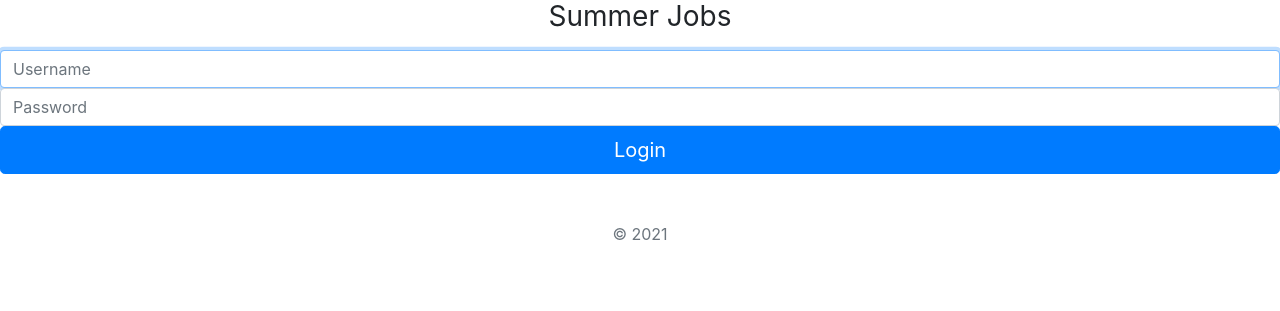
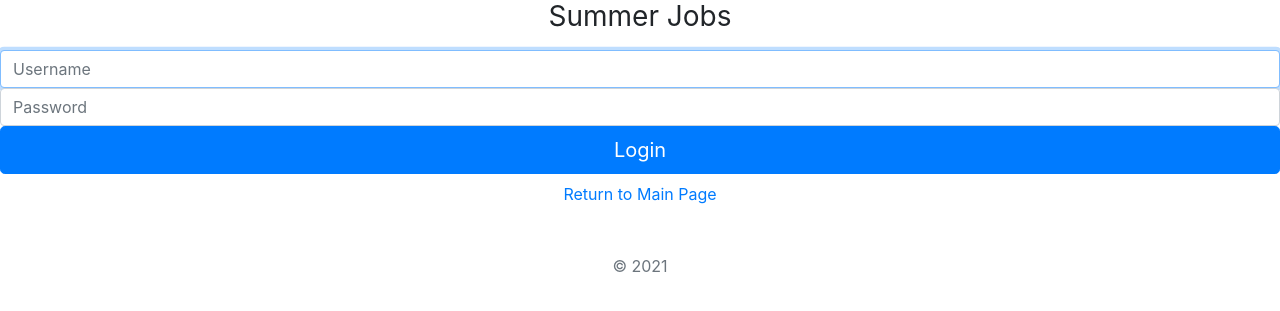
Before and after one commit to Westlake-Student-Council/summer-jobs, a PHP site: page /login.php in a window 1280 px wide. Shown: the top 311 px of the page. Run offline with PHP 8.4, Linux system fonts and the light colour scheme; some libraries are stand-ins or nearby versions.

Commit message:
Update login.php

```diff
--- a/admin/login.php
+++ b/admin/login.php
@@ -56,15 +56,15 @@ if($_SERVER["REQUEST_METHOD"] == "POST") {
     <meta name="viewport" content="width=device-width, initial-scale=1, shrink-to-fit=no">
     <meta name="description" content="">
     <meta name="author" content="Felix Chen">
-    <link rel="icon" href="../assets/images/dog.png">
+    <link rel="icon" href="../assets/images/logo.png">
 
     <title>Summer Jobs Admin Login</title>
 
     <!-- Bootstrap core CSS -->
-    <link href="../assets/libraries/bootstrap.min.css" rel="stylesheet">
+    <link href="../assets/bootstrap/css/bootstrap.min.css" rel="stylesheet">
 
     <!-- Custom styles for this template -->
-    <link href="../stylesheets/signin.css" rel="stylesheet">
+    <link href="../assets/css/signin.css" rel="stylesheet">
 </head>
 
 <body class="text-center">
@@ -82,6 +82,8 @@ if($_SERVER["REQUEST_METHOD"] == "POST") {
         <span class="help-block"><?php echo $password_error; ?></span>
 
         <button class="btn btn-lg btn-primary btn-block" type="submit">Login</button>
+
+        <p class ="mt-2 mb-3"><a href="../index.php">Return to Main Page</a></p>
         <p class="mt-5 mb-3 text-muted">© 2021</p>
     </form>
 </body>
```
